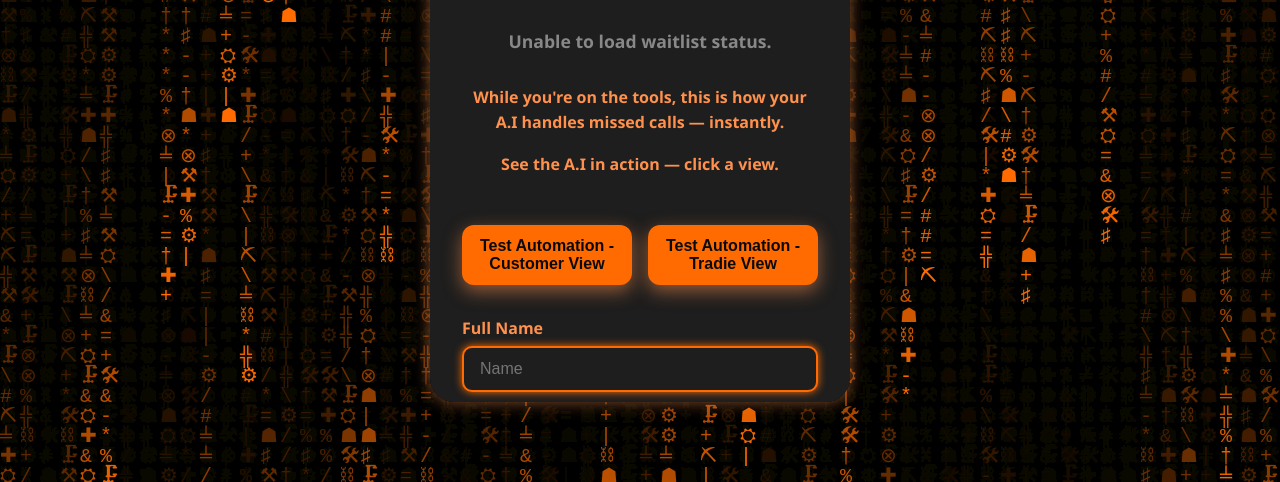
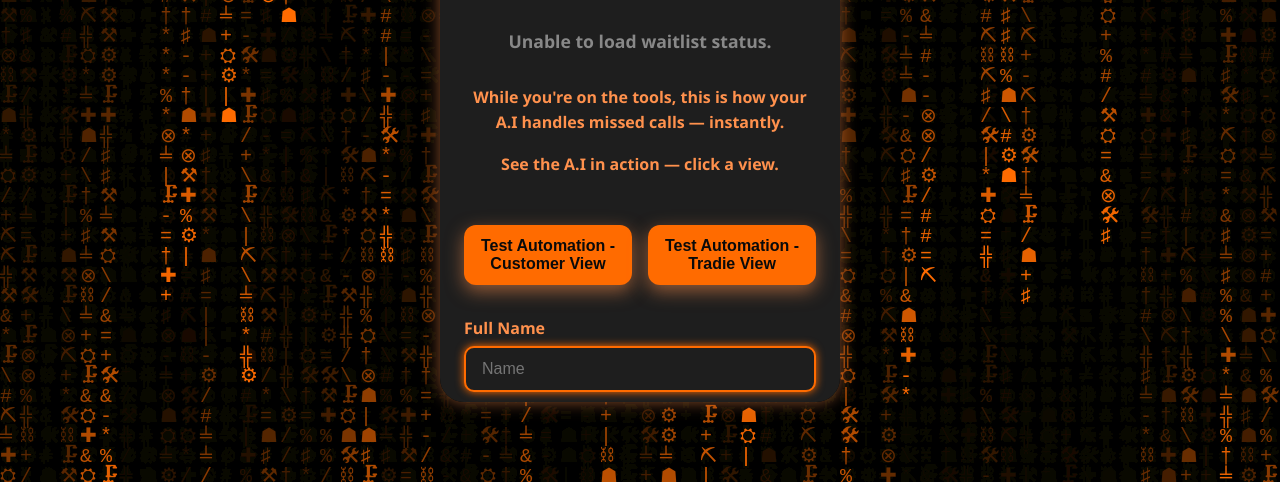
Before and after one commit to dabeastttt/Landing-Page, a website: page public/index.html in a window 1280 px wide. Shown: the part 318-800 px from the top of the page. Drawn offline with Linux system fonts and the light colour scheme; no server answers.

Commit message:
right side

```diff
--- a/public/index.html
+++ b/public/index.html
@@ -49,16 +49,17 @@ body, html {
 main {
   position: relative;
   z-index: 10;
-  max-width: 420px;         /* slightly narrower */
-  width: 88%;               /* more breathing room on sides */
-  margin: 5vh auto 2vh auto;/* margin at top and bottom */
-  height: 85vh;             /* show matrix at bottom */
-  padding: 2.5rem 2rem;     /* less side padding */
+  max-width: 400px;         /* a bit narrower for more right space */
+  width: 85%;               /* smaller width for breathing room */
+  margin: 5vh auto 2vh auto;
+  height: 85vh;
+  padding: 2.5rem 1.5rem;   /* less side padding */
   background: #1E1E1E;
   border-radius: 24px;
   box-shadow: 0 0 16px #FF914D88;
   overflow-y: auto;
 }
+
 
     .glow-icon {
       display: block;
```
